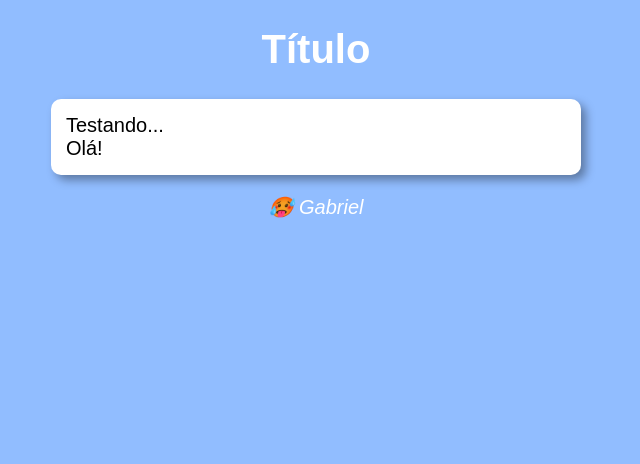
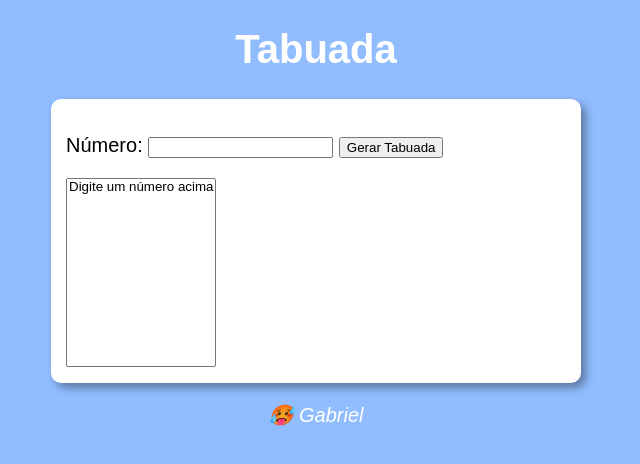
Before and after one commit to gabrielravanhan/JavaScript, a plain HTML site: page Modulo_E/Aula14Exercicios/Exercicio17/index.html in a window 1280 px wide. Shown: the whole page, without its empty margins (324-964 px from the left). Drawn offline with Linux system fonts and the light colour scheme.

Commit message:
outro exercício

```diff
--- a/Modulo_E/Aula14Exercicios/Exercicio17/index.html
+++ b/Modulo_E/Aula14Exercicios/Exercicio17/index.html
@@ -5,22 +5,27 @@
     <meta charset="UTF-8">
     <meta http-equiv="X-UA-Compatible" content="IE=edge">
     <meta name="viewport" content="width=device-width, initial-scale=1.0">
-    <title>Modelo de Exercício</title>
+    <title>Tabuada</title>
     <link rel="stylesheet" href="style.css">
 </head>
 
 <body>
     <header>
-        <h1>Título</h1>
+        <h1>Tabuada</h1>
     </header>
 
     <section>
         <div>
-            Testando...
+            <p>
+                Número: <input type="number" name="numero" id="numero">
+                <input type="button" value="Gerar Tabuada" onclick="gerar()">
+            </p>
         </div>
 
         <div>
-            Olá!
+            <select name="tabuada" id="tabuada" size="11">
+                <option>Digite um número acima</option>
+            </select>
         </div>
     </section>
 
--- a/Modulo_E/Aula14Exercicios/Exercicio17/script.js
+++ b/Modulo_E/Aula14Exercicios/Exercicio17/script.js
@@ -1 +1,20 @@
-alert('Olá!');
+function gerar() {
+    let numero = document.getElementById('numero');
+    let tabuada = document.getElementById('tabuada');
+
+    if (numero.value.length == 0) {
+        alert('Digite um número!')
+    } else {
+        let valorNumero = Number(numero.value);
+        tabuada.innerHTML = '';
+
+        for (let i = 0; i <= 10; i++) {
+            let opcao = document.createElement('option');
+            let mult = valorNumero * i;
+
+            opcao.text = `${valorNumero} X ${i} = ${mult}`;
+            opcao.value = `tab${i}`
+            tabuada.appendChild(opcao);
+        }
+    }
+}
```
